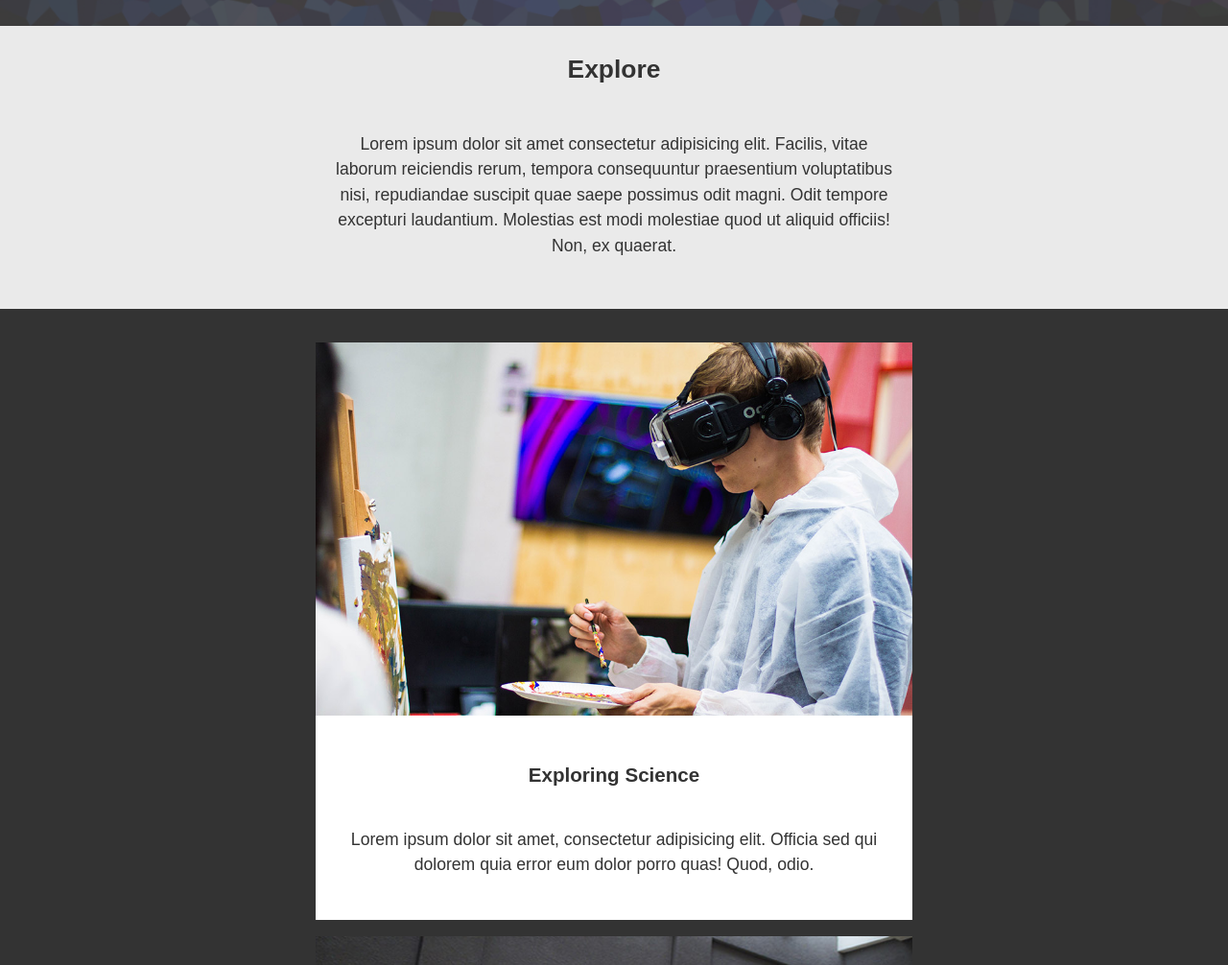
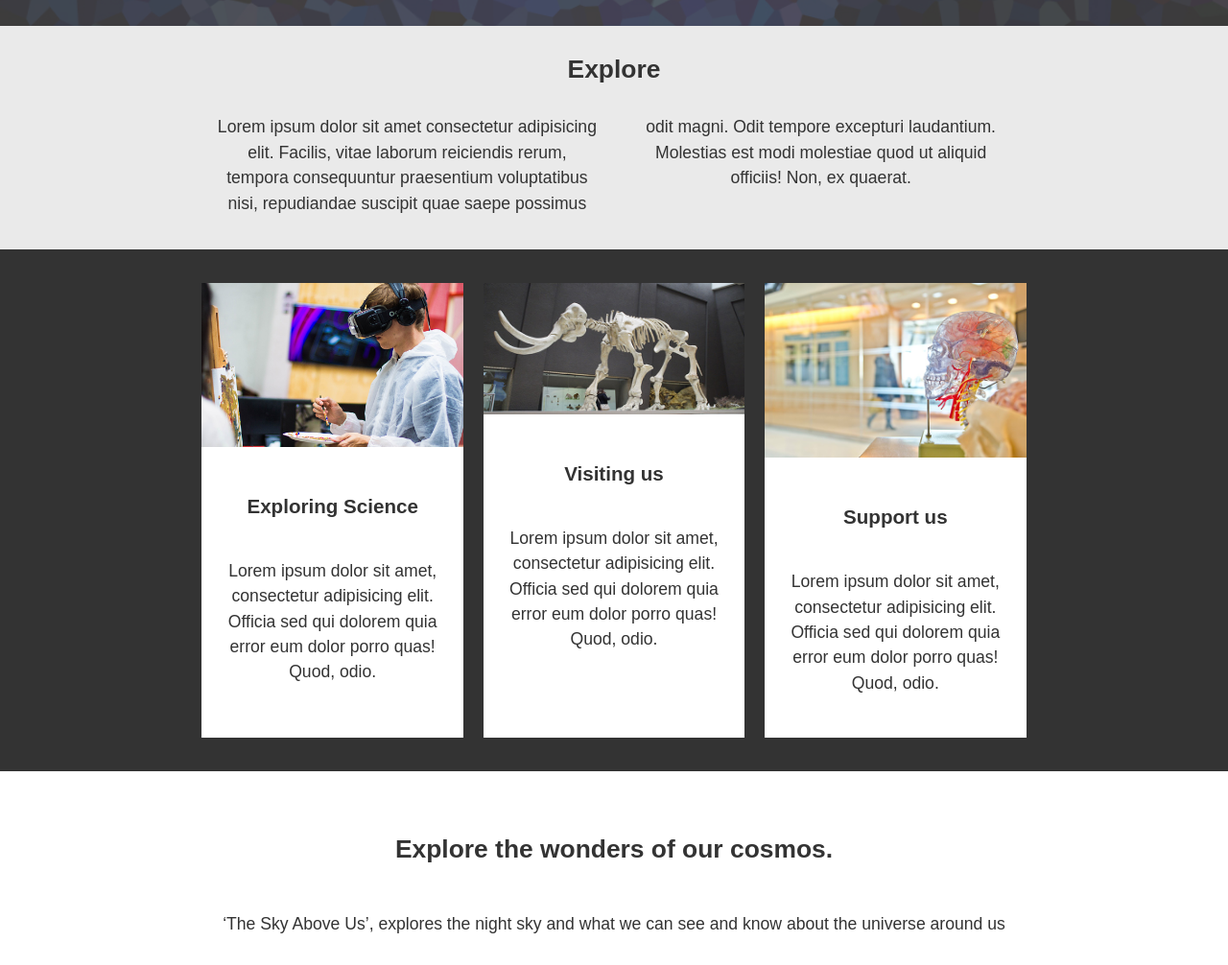
Before and after one commit to AMSteffensen/feu-sp, a plain HTML site: page index.html in a window 1280 px wide. Shown: the part 423-1429 px from the top of the page at 96% size. Drawn offline with Linux system fonts and the light colour scheme.

Commit message:
adding accessibilty

```diff
--- a/index.html
+++ b/index.html
@@ -4,12 +4,17 @@
 <head>
     <meta charset="UTF-8">
     <meta name="viewport" content="width=device-width, initial-scale=1.0">
+
+    <title>Polar Interactive</title>
+    <meta name="description" content="Polar Interactive Science Museum for kids - Student Semester Project" />
+
     <meta http-equiv="X-UA-Compatible" content="ie=edge">
+    <link href="https://fonts.googleapis.com/css?family=Lora:400,700,700i|Ubuntu:400,700" rel="stylesheet">
     <link rel="stylesheet" href="style.css">
-    <title>Polar Interactive</title>
 </head>
 
 <body>
+    <a class="skip-link screen-reader-text" href="#section-a">Skip to content</a>
     <!-- Header Showcase -->
     <header id="showcase" class="grid">
         <div class="bg-image"></div>
@@ -18,6 +23,7 @@
             <p>The first interactive virtual Science Museum, located in Mo I Rana! Come visit us and explore the unknown corners of the universe. </p>
             <a href="#section-b" class="btn">Read More</a>
         </div>
+
     </header>
     <!-- Main Area -->
     <main id="main">
@@ -25,9 +31,11 @@
         <section id="section-a" class="grid">
             <div class="content-wrap">
                 <h2 class="content-title">Explore</h2>
+                <div class="content-text">
                     <p>Lorem ipsum dolor sit amet consectetur adipisicing elit. Facilis, vitae laborum reiciendis rerum, tempora
                         consequuntur praesentium voluptatibus nisi, repudiandae suscipit quae saepe possimus odit magni. Odit
                         tempore excepturi laudantium. Molestias est modi molestiae quod ut aliquid officiis! Non, ex quaerat.</p>
+                </div>
             </div>
         </section>
 
@@ -80,7 +88,6 @@
         <!-- Section D -->
         <section id="section-d" class="grid">
             <div class="box">
-                <h2 class="content-title">
                 <h2 class="content-title">Support us</h2>
                 <p>Lorem ipsum, dolor sit amet consectetur adipisicing elit. Ducimus itaque, corrupti atque reprehenderit
                     beatae quidem voluptatum voluptate consectetur odit distinctio.</p>
--- a/style.css
+++ b/style.css
@@ -1,3 +1,5 @@
+@import url('CSS/accessibility.css');
+
 /* Core Styles */
 
 body {
@@ -146,7 +148,16 @@ p {
 @media(min-width: 700px) {
 	.grid {
 		display: grid;
-		grid-template-columns: 1fr 1fr 1fr 1fr;
+		grid-template-columns: 1fr repeat(2, minmax(auto, 25em)) 1fr;
+	}
+
+	#section-a .content-text {
+		columns: 2;
+		column-gap: 2em;
+	}
+
+	#section-a .content-text p {
+		padding-top:0;
 	}
 
 	.content-wrap,
@@ -154,4 +165,18 @@ p {
 		grid-column: 2/4;
 
 	}
+
+	.box, #main-footer div {
+		grid-column: span 2;
+	}
+
+	/* Make main content flex across grid on wide screens */
+	#section-b ul {
+		display:flex;
+		justify-content: space-around;
+	}
+
+	#section-b li {
+		width: 31%;
+	}
 }
```
Lines whose indentation alone changed are shown as unchanged.
